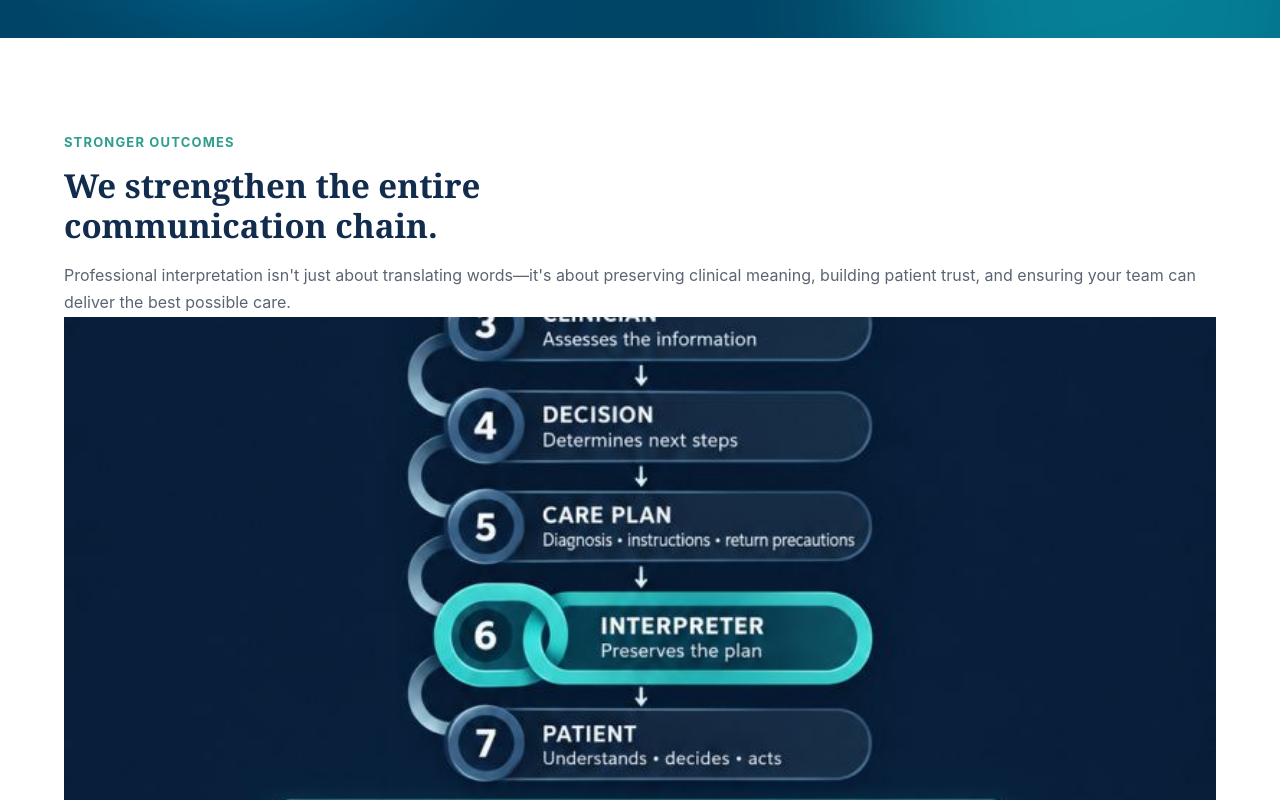
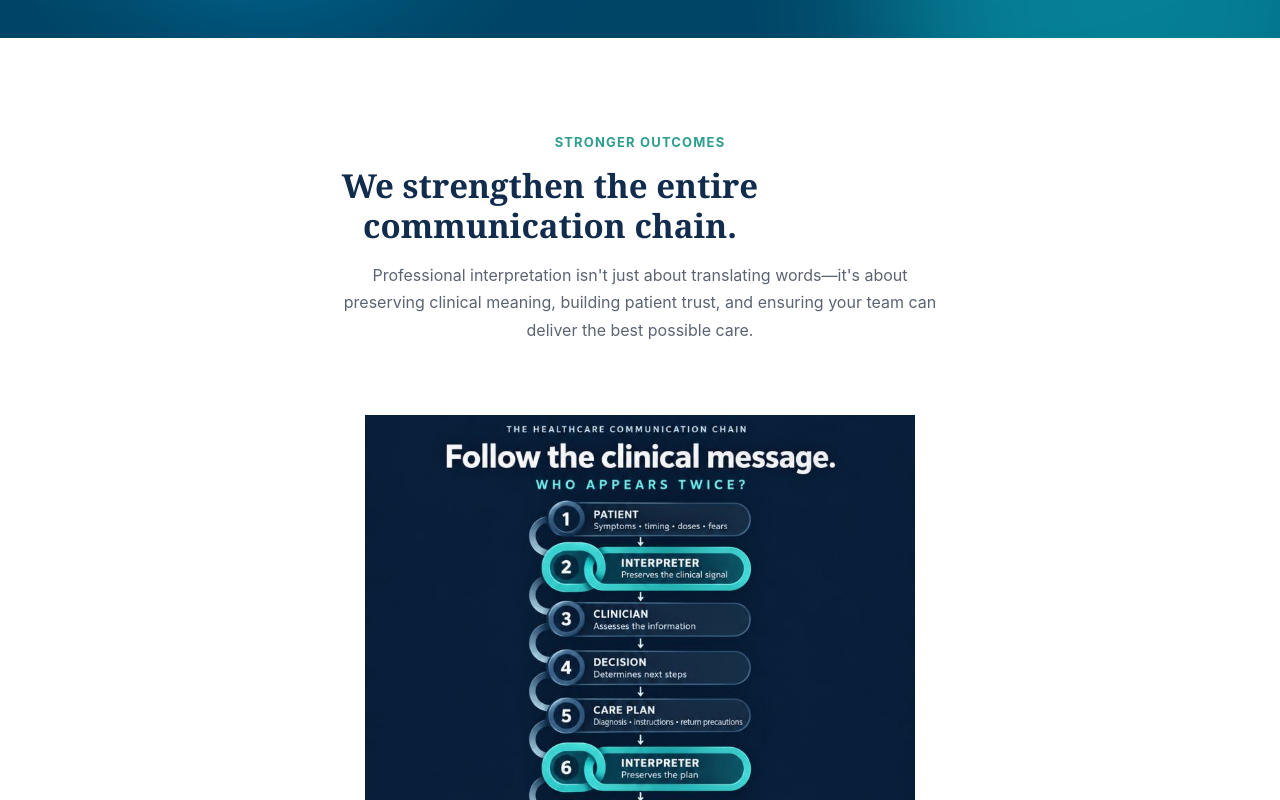
Before and after one commit to cephleau/catena-mvp, a Next.js app: page / in a window 1280 px wide. Shown: the part 2680-3480 px from the top of the page. Built offline with nearby package versions, Linux system fonts and the light colour scheme.

Commit message:
style: make communication chain section vertical to display flowchart properly

```diff
--- a/app/components/RequestInterpreterButton.tsx
+++ b/app/components/RequestInterpreterButton.tsx
@@ -14,12 +14,6 @@ interface RequestInterpreterForm {
   appointmentType: 'video' | 'phone' | 'in-person';
   appointmentDate: string;
   appointmentDurationMinutes: number;
-
-  // Patient Information
-  patientName: string;
-  patientAge: number;
-  patientGender: string;
-  patientPrimaryLanguage: string;
 
   // Service Details
   serviceSpecialty: string;
@@ -40,8 +34,6 @@ export default function RequestInterpreterButton({ className, children }: Reques
   const [formData, setFormData] = useState<Partial<RequestInterpreterForm>>({
     appointmentType: 'video',
     appointmentDurationMinutes: 60,
-    patientGender: 'Not specified',
-    patientPrimaryLanguage: 'Spanish',
     hipaaAttestation: false,
   });
   const [loading, setLoading] = useState(false);
--- a/app/page.module.css
+++ b/app/page.module.css
@@ -697,8 +697,11 @@
 }
 
 .communicationChainContent {
-  max-width: 1440px;
+  max-width: 900px;
   margin: 0 auto;
+  display: flex;
+  flex-direction: column;
+  gap: 48px;
 }
 
 .chainGrid {
@@ -754,7 +757,9 @@
 }
 
 .chainTextBlock {
-  flex: 1;
+  text-align: center;
+  max-width: 600px;
+  margin: 0 auto;
 }
 
 .chainDescription {
@@ -765,14 +770,18 @@
 }
 
 .chainImageWrapper {
-  flex: 1;
+  width: 100%;
   position: relative;
-  height: 600px;
-  min-height: 500px;
+  height: auto;
+  min-height: auto;
+  max-width: 550px;
+  margin: 0 auto;
+  aspect-ratio: 3 / 4;
 }
 
 .chainImg {
-  object-fit: cover;
+  object-fit: contain;
+  object-position: center;
 }
 
 .sectionSubtext {
```
